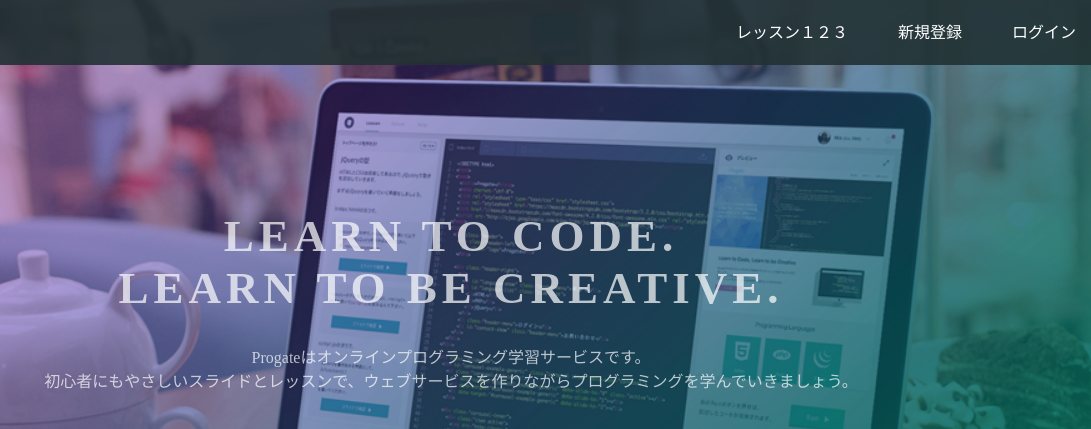
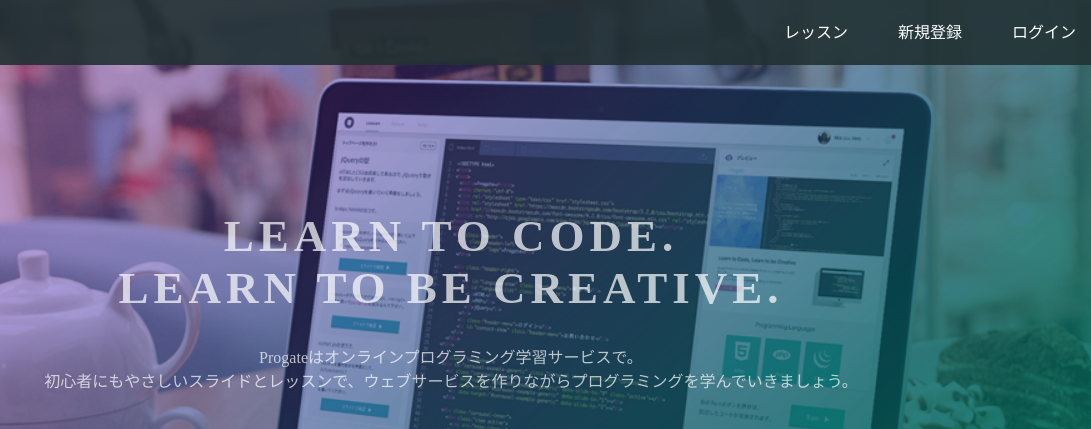
Before and after one commit to yokota-takuya/yokota.github.io, a plain HTML site: page index.html in a window 1280 px wide. Shown: the top 429 px of the page, 189-1280 px from the left. Drawn offline with Linux system fonts and the light colour scheme.

Commit message:
Update index.html

```diff
--- a/index.html
+++ b/index.html
@@ -15,7 +15,7 @@
       </div>
       <span class="fa fa-bars menu-icon"></span>
       <div class="header-right">
-        <a href="#">レッスン１２３</a>
+        <a href="#">レッスン</a>
         <a href="#">新規登録</a>
         <a href="#" class="login">ログイン</a>
       </div>
@@ -24,7 +24,7 @@
   <div class="top-wrapper">
     <div class="container">
       <h1>LEARN TO CODE.<br>LEARN TO BE CREATIVE.</h1>
-      <p>Progateはオンラインプログラミング学習サービスです。<br>初心者にもやさしいスライドとレッスンで、ウェブサービスを作りながらプログラミングを学んでいきましょう。</p>
+      <p>Progateはオンラインプログラミング学習サービスで。<br>初心者にもやさしいスライドとレッスンで、ウェブサービスを作りながらプログラミングを学んでいきましょう。</p>
       <div class="btn-wrapper">
         <a href="#" class="btn signup">新規登録はこちら</a>
         <p>or</p>
```
